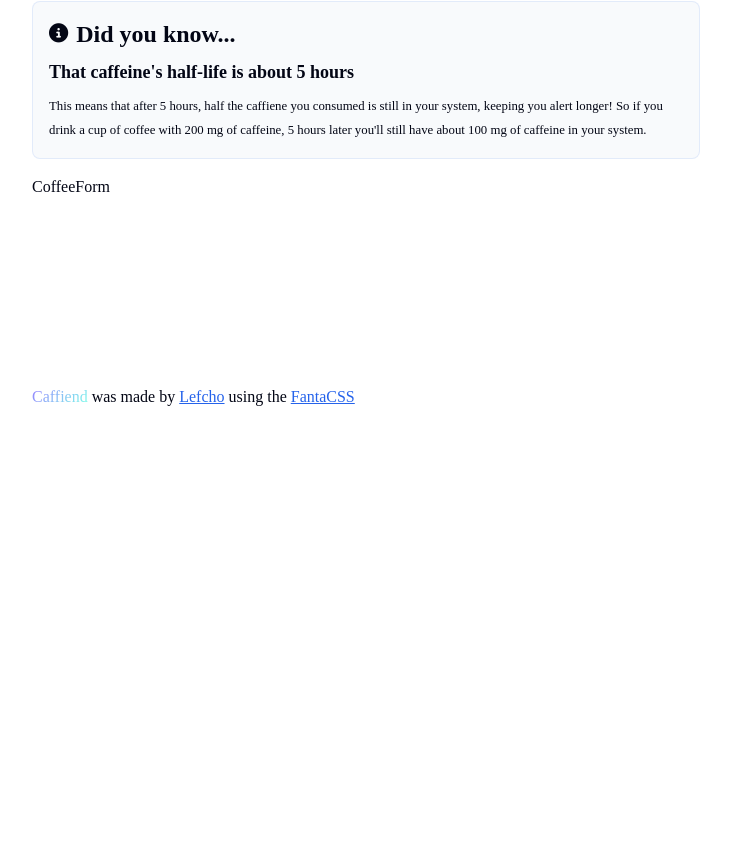
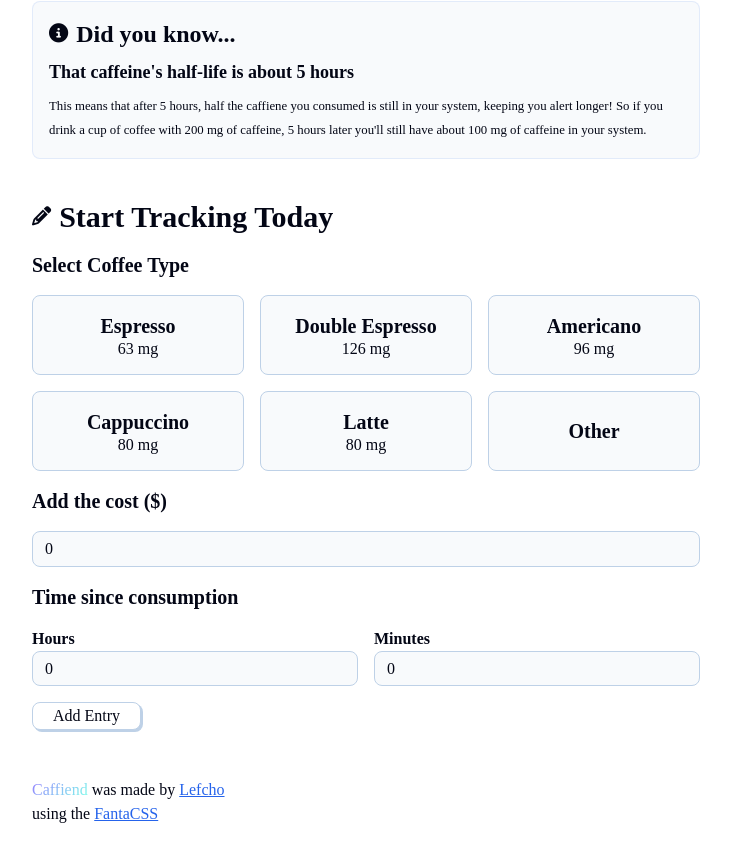
Before and after one commit to lefcho/coffee-tracker, a React (Vite) app: page / in a window 1280 px wide. Shown: the part 343-1204 px from the top of the page, without its empty margins (274-1005 px from the left). Before the commit the page ends 800 px from the top, so only its background shows below. Built offline with nearby package versions, Linux system fonts and the light colour scheme; a web font is replaced by a local one.

Commit message:
added: CoffeeForm

```diff
--- a/src/components/CoffeeForm.jsx
+++ b/src/components/CoffeeForm.jsx
@@ -1,9 +1,121 @@
-import React from 'react'
+import React, { useState } from "react";
+import { coffeeOptions, hoursSelection, minsSelection } from "../utils";
 
 function CoffeeForm() {
-  return (
-    <div>CoffeeForm</div>
-  )
-}
+    const [showCoffeeTypes, setShowCoffeeTypes] = useState(false);
+    const [selectedCoffee, setSelectedCoffee] = useState(null);
+    const [coffeeCost, setCoffeeCost] = useState(0);
+    const [hour, setHour] = useState(0);
+    const [min, setMin] = useState(0);
 
-export default CoffeeForm
+    function handleSubmitForm() {
+        console.log(selectedCoffee, coffeeCost, hour, min);
+
+    }
+
+    return (
+        <>
+        <div className="section-header">
+            <i className="fa-solid fa-pencil"></i>
+            <h2>Start Tracking Today</h2>
+        </div>
+        <h4>Select Coffee Type</h4>
+        <div className="coffee-grid">
+            {coffeeOptions.slice(0, 5).map((option, optionIndex) => {
+            return (
+                <button
+                onClick={() => {
+                    setSelectedCoffee(option.name)
+                    setShowCoffeeTypes(false)
+                }}
+                className={
+                    "button-card" + ((option.name === selectedCoffee)
+                    ? " coffee-button-selected"
+                    : "")
+                }
+                key={optionIndex}
+                >
+                <h4>{option.name}</h4>
+                <p>{option.caffeine} mg</p>
+                </button>
+            );
+            })}
+            <button
+            onClick={() => {
+                setShowCoffeeTypes(true)
+                setSelectedCoffee(null)
+            }}
+            className={
+                "button-card" + (showCoffeeTypes
+                ? " coffee-button-selected"
+                : "")
+            }
+            >
+            <h4>Other</h4>
+            </button>
+        </div>
+        {showCoffeeTypes && (
+            <select onChange={(e) => {
+                setSelectedCoffee(e.target.value)
+
+            }} name="coffee-list" id="coffee-list">
+            <option value="{null}">Select Type</option>
+            {coffeeOptions.map((option, optionIndex) => {
+                return (
+                <option value={option.name} key={optionIndex}>
+                    {option.name} ({option.caffeine}mg)
+                </option>
+                );
+            })}
+            </select>
+        )}
+        <h4>Add the cost ($)</h4>
+        <input
+            onChange={(e) => {
+                setCoffeeCost(e.target.value)
+            }}
+            value={coffeeCost}
+            className="w-full"
+            type="number"
+            placeholder="Cost" />
+        <h4>Time since consumption</h4>
+        <div className="time-entry">
+            <div>
+            <h6>Hours</h6>
+            <select
+                onChange={(e) => setHour(e.target.value)}
+                name="hours-select"
+                id="hours-select">
+                {hoursSelection.map((hour) => {
+                return (
+                    <option value={hour} key={hour}>
+                    {hour}
+                    </option>
+                );
+                })}
+            </select>
+            </div>
+            <div>
+            <h6>Minutes</h6>
+            <select
+                onChange={(e) => setMin(e.target.value)}
+                name="mins-select"
+                id="mins-select">
+                {minsSelection.map((min) => {
+                return (
+                    <option value={min} key={min}>
+                    {min}
+                    </option>
+                );
+                })}
+            </select>
+            </div>
+        </div>
+        <button onClick={handleSubmitForm} >
+            <p>Add Entry</p>
+        </button>
+        </>
+    );
+    }
+
+export default CoffeeForm;
--- a/src/components/Layout.jsx
+++ b/src/components/Layout.jsx
@@ -22,7 +22,7 @@ function Layout(props) {
         <span className="text-gradient">Caffiend</span> was made by{" "}
         <a href="#" target="_blank">
         Lefcho
-        </a>{" "}
+        </a>{" "}<br/>
         using the{" "}
         <a href="https://www.fantacss.smoljames.com" target="_blank">
           FantaCSS
--- a/src/utils/index.js
+++ b/src/utils/index.js
@@ -2,239 +2,256 @@ export const statusLevels = {
   low: {
     color: "#047857",
     background: "#d1fae5",
-        description: 'Caffeine levels are mild, resulting in a light boost in alertness with minimal side effects.',
-        maxLevel: 100
+    description:
+      "Caffeine levels are mild, resulting in a light boost in alertness with minimal side effects.",
+    maxLevel: 100,
   },
   moderate: {
     color: "#b45309",
     background: "#fef3c7",
-        description: 'A moderate amount of caffeine leads to noticeable stimulation, increased focus, and potential restlessness.',
-        maxLevel: 200
+    description:
+      "A moderate amount of caffeine leads to noticeable stimulation, increased focus, and potential restlessness.",
+    maxLevel: 200,
   },
   high: {
     color: "#e11d48",
     background: "#ffe4e6",
-        description: 'Elevated caffeine levels can cause jitteriness, rapid heartbeat, and trouble concentrating, signaling an excessive intake.',
-        maxLevel: 9999
+    description:
+      "Elevated caffeine levels can cause jitteriness, rapid heartbeat, and trouble concentrating, signaling an excessive intake.",
+    maxLevel: 9999,
   },
-}
+};
 
 export const coffeeConsumptionHistory = {
-    "1727579064032": { "name": "Americano", "cost": 5.52 },
-    "1727629263026": { "name": "Rockstar Energy (16oz)", "cost": 6.78 },
-    "1727571485301": { "name": "Macchiato", "cost": 6.93 },
-    "1727585485245": { "name": "Instant Coffee (1 tsp)", "cost": 4.90 },
-    "1727614392214": { "name": "Irish Coffee", "cost": 4.88 },
-    "1727642088808": { "name": "Flat White", "cost": 5.04 },
-    "1727600684481": { "name": "Latte", "cost": 3.99 },
-    "1727615806680": { "name": "Drip Coffee (12oz)", "cost": 3.59 },
-    "1727609623836": { "name": "Bang Energy (16oz)", "cost": 3.43 },
-    "1727647449961": { "name": "Monster Java (15oz)", "cost": 4.44 },
-    "1727595771504": { "name": "Red Eye", "cost": 3.45 },
-    "1727586709242": { "name": "5-hour Energy (2oz)", "cost": 5.60 },
-    "1727592250322": { "name": "Cortado", "cost": 4.48 },
-    "1727630731059": { "name": "NOS Energy Drink (16oz)", "cost": 3.71 },
-    "1727584588314": { "name": "Drip Coffee (12oz)", "cost": 5.96 },
-    "1727630390005": { "name": "Celsius Energy Drink (12oz)", "cost": 3.23 },
-    "1727595715018": { "name": "Matcha Latte", "cost": 4.49 },
-    "1727605577918": { "name": "AMP Energy Drink (16oz)", "cost": 6.29 },
-    "1727565390441": { "name": "Vietnamese Coffee", "cost": 3.38 },
-    "1727641229973": { "name": "Flat White", "cost": 5.42 },
-    "1727610658037": { "name": "Black Coffee (8oz)", "cost": 3.46 },
-    "1727620751667": { "name": "Bang Energy (16oz)", "cost": 6.39 },
-    "1727597163157": { "name": "Monster Energy (16oz)", "cost": 6.81 },
-    "1727590586957": { "name": "Iced Coffee (8oz)", "cost": 3.76 },
-    "1727610760698": { "name": "Monster Java (15oz)", "cost": 4.41 },
-    "1727601688000": { "name": "Nitro Cold Brew (12oz)", "cost": 4.59 },
-    "1727602354621": { "name": "Turkish Coffee", "cost": 3.96 },
-    "1727599341790": { "name": "Double Espresso", "cost": 5.89 },
-    "1727566519925": { "name": "Flat White", "cost": 3.87 },
-    "1727554338958": { "name": "Espresso", "cost": 3.51 },
-    "1727623439992": { "name": "Red Bull (8.4oz)", "cost": 5.21 },
-    "1727569314281": { "name": "AMP Energy Drink (16oz)", "cost": 5.58 },
-    "1727577846796": { "name": "Starbucks Doubleshot (6.5oz)", "cost": 6.51 },
-    "1727651270793": { "name": "Drip Coffee (12oz)", "cost": 5.49 },
-    "1727571590403": { "name": "Red Eye", "cost": 3.66 },
-    "1727575199865": { "name": "Reign Energy Drink (16oz)", "cost": 6.94 },
-    "1727613114673": { "name": "Vietnamese Coffee", "cost": 4.08 },
-    "1727553981855": { "name": "Cold Brew (12oz)", "cost": 4.87 },
-    "1727628992138": { "name": "Zipfizz (1 tube)", "cost": 6.58 },
-    "1727626471677": { "name": "Reign Energy Drink (16oz)", "cost": 3.24 },
-    "1727618530023": { "name": "Zipfizz (1 tube)", "cost": 6.99 },
-    "1727616747401": { "name": "Turkish Coffee", "cost": 5.38 },
-    "1727635847332": { "name": "Black Coffee (8oz)", "cost": 6.11 }
-}
+  1727579064032: { name: "Americano", cost: 5.52 },
+  1727629263026: { name: "Rockstar Energy (16oz)", cost: 6.78 },
+  1727571485301: { name: "Macchiato", cost: 6.93 },
+  1727585485245: { name: "Instant Coffee (1 tsp)", cost: 4.9 },
+  1727614392214: { name: "Irish Coffee", cost: 4.88 },
+  1727642088808: { name: "Flat White", cost: 5.04 },
+  1727600684481: { name: "Latte", cost: 3.99 },
+  1727615806680: { name: "Drip Coffee (12oz)", cost: 3.59 },
+  1727609623836: { name: "Bang Energy (16oz)", cost: 3.43 },
+  1727647449961: { name: "Monster Java (15oz)", cost: 4.44 },
+  1727595771504: { name: "Red Eye", cost: 3.45 },
+  1727586709242: { name: "5-hour Energy (2oz)", cost: 5.6 },
+  1727592250322: { name: "Cortado", cost: 4.48 },
+  1727630731059: { name: "NOS Energy Drink (16oz)", cost: 3.71 },
+  1727584588314: { name: "Drip Coffee (12oz)", cost: 5.96 },
+  1727630390005: { name: "Celsius Energy Drink (12oz)", cost: 3.23 },
+  1727595715018: { name: "Matcha Latte", cost: 4.49 },
+  1727605577918: { name: "AMP Energy Drink (16oz)", cost: 6.29 },
+  1727565390441: { name: "Vietnamese Coffee", cost: 3.38 },
+  1727641229973: { name: "Flat White", cost: 5.42 },
+  1727610658037: { name: "Black Coffee (8oz)", cost: 3.46 },
+  1727620751667: { name: "Bang Energy (16oz)", cost: 6.39 },
+  1727597163157: { name: "Monster Energy (16oz)", cost: 6.81 },
+  1727590586957: { name: "Iced Coffee (8oz)", cost: 3.76 },
+  1727610760698: { name: "Monster Java (15oz)", cost: 4.41 },
+  1727601688000: { name: "Nitro Cold Brew (12oz)", cost: 4.59 },
+  1727602354621: { name: "Turkish Coffee", cost: 3.96 },
+  1727599341790: { name: "Double Espresso", cost: 5.89 },
+  1727566519925: { name: "Flat White", cost: 3.87 },
+  1727554338958: { name: "Espresso", cost: 3.51 },
+  1727623439992: { name: "Red Bull (8.4oz)", cost: 5.21 },
+  1727569314281: { name: "AMP Energy Drink (16oz)", cost: 5.58 },
+  1727577846796: { name: "Starbucks Doubleshot (6.5oz)", cost: 6.51 },
+  1727651270793: { name: "Drip Coffee (12oz)", cost: 5.49 },
+  1727571590403: { name: "Red Eye", cost: 3.66 },
+  1727575199865: { name: "Reign Energy Drink (16oz)", cost: 6.94 },
+  1727613114673: { name: "Vietnamese Coffee", cost: 4.08 },
+  1727553981855: { name: "Cold Brew (12oz)", cost: 4.87 },
+  1727628992138: { name: "Zipfizz (1 tube)", cost: 6.58 },
+  1727626471677: { name: "Reign Energy Drink (16oz)", cost: 3.24 },
+  1727618530023: { name: "Zipfizz (1 tube)", cost: 6.99 },
+  1727616747401: { name: "Turkish Coffee", cost: 5.38 },
+  1727635847332: { name: "Black Coffee (8oz)", cost: 6.11 },
+};
+
+export const hoursSelection = [
+  0, 1, 2, 3, 4, 5, 6, 7, 8, 9, 10, 11, 12, 13, 14, 15, 16, 17, 18, 19, 20, 21,
+  22, 23,
+];
+
+export const minsSelection = [0, 5, 10, 15, 20, 30, 45];
 
 export const coffeeOptions = [
-    { "name": "Espresso", "caffeine": 63 },
-    { "name": "Double Espresso", "caffeine": 126 },
-    { "name": "Americano", "caffeine": 96 },
-    { "name": "Cappuccino", "caffeine": 80 },
-    { "name": "Latte", "caffeine": 80 },
-    { "name": "Mocha", "caffeine": 90 },
-    { "name": "Macchiato", "caffeine": 85 },
-    { "name": "Flat White", "caffeine": 130 },
-    { "name": "Cortado", "caffeine": 85 },
-    { "name": "Red Eye", "caffeine": 159 },
-    { "name": "Black Coffee (8oz)", "caffeine": 95 },
-    { "name": "Iced Coffee (8oz)", "caffeine": 90 },
-    { "name": "Cold Brew (12oz)", "caffeine": 155 },
-    { "name": "Nitro Cold Brew (12oz)", "caffeine": 215 },
-    { "name": "Drip Coffee (12oz)", "caffeine": 120 },
-    { "name": "Frappuccino", "caffeine": 95 },
-    { "name": "Turkish Coffee", "caffeine": 160 },
-    { "name": "Irish Coffee", "caffeine": 70 },
-    { "name": "Vietnamese Coffee", "caffeine": 100 },
-    { "name": "Affogato", "caffeine": 65 },
-    { "name": "Instant Coffee (1 tsp)", "caffeine": 30 },
-    { "name": "Decaf Coffee", "caffeine": 2 },
-    { "name": "Chai Latte", "caffeine": 40 },
-    { "name": "Matcha Latte", "caffeine": 70 },
-    { "name": "Monster Energy (16oz)", "caffeine": 160 },
-    { "name": "Red Bull (8.4oz)", "caffeine": 80 },
-    { "name": "Rockstar Energy (16oz)", "caffeine": 160 },
-    { "name": "Bang Energy (16oz)", "caffeine": 300 },
-    { "name": "Celsius Energy Drink (12oz)", "caffeine": 200 },
-    { "name": "5-hour Energy (2oz)", "caffeine": 200 },
-    { "name": "NOS Energy Drink (16oz)", "caffeine": 160 },
-    { "name": "Reign Energy Drink (16oz)", "caffeine": 300 },
-    { "name": "Starbucks Doubleshot (6.5oz)", "caffeine": 135 },
-    { "name": "Monster Java (15oz)", "caffeine": 188 },
-    { "name": "AMP Energy Drink (16oz)", "caffeine": 142 },
-    { "name": "Zipfizz (1 tube)", "caffeine": 100 }
-]
+  { name: "Espresso", caffeine: 63 },
+  { name: "Double Espresso", caffeine: 126 },
+  { name: "Americano", caffeine: 96 },
+  { name: "Cappuccino", caffeine: 80 },
+  { name: "Latte", caffeine: 80 },
+  { name: "Mocha", caffeine: 90 },
+  { name: "Macchiato", caffeine: 85 },
+  { name: "Flat White", caffeine: 130 },
+  { name: "Cortado", caffeine: 85 },
+  { name: "Red Eye", caffeine: 159 },
+  { name: "Black Coffee (8oz)", caffeine: 95 },
+  { name: "Iced Coffee (8oz)", caffeine: 90 },
+  { name: "Cold Brew (12oz)", caffeine: 155 },
+  { name: "Nitro Cold Brew (12oz)", caffeine: 215 },
+  { name: "Drip Coffee (12oz)", caffeine: 120 },
+  { name: "Frappuccino", caffeine: 95 },
+  { name: "Turkish Coffee", caffeine: 160 },
+  { name: "Irish Coffee", caffeine: 70 },
+  { name: "Vietnamese Coffee", caffeine: 100 },
+  { name: "Affogato", caffeine: 65 },
+  { name: "Instant Coffee (1 tsp)", caffeine: 30 },
+  { name: "Decaf Coffee", caffeine: 2 },
+  { name: "Chai Latte", caffeine: 40 },
+  { name: "Matcha Latte", caffeine: 70 },
+  { name: "Monster Energy (16oz)", caffeine: 160 },
+  { name: "Red Bull (8.4oz)", caffeine: 80 },
+  { name: "Rockstar Energy (16oz)", caffeine: 160 },
+  { name: "Bang Energy (16oz)", caffeine: 300 },
+  { name: "Celsius Energy Drink (12oz)", caffeine: 200 },
+  { name: "5-hour Energy (2oz)", caffeine: 200 },
+  { name: "NOS Energy Drink (16oz)", caffeine: 160 },
+  { name: "Reign Energy Drink (16oz)", caffeine: 300 },
+  { name: "Starbucks Doubleshot (6.5oz)", caffeine: 135 },
+  { name: "Monster Java (15oz)", caffeine: 188 },
+  { name: "AMP Energy Drink (16oz)", caffeine: 142 },
+  { name: "Zipfizz (1 tube)", caffeine: 100 },
+];
 
-const halfLifeHours = 5
-
+const halfLifeHours = 5;
 
 export function calculateCurrentCaffeineLevel(historyData) {
-    const currentTime = Date.now()
-    const halfLife = halfLifeHours * 60 * 60 * 1000 // 5 hours in milliseconds
-    const maxAge = 48 * 60 * 60 * 1000 // 48 hours in milliseconds
+  const currentTime = Date.now();
+  const halfLife = halfLifeHours * 60 * 60 * 1000; // 5 hours in milliseconds
+  const maxAge = 48 * 60 * 60 * 1000; // 48 hours in milliseconds
 
-    let totalCaffeine = 0
+  let totalCaffeine = 0;
 
   for (const [timestamp, entry] of Object.entries(historyData)) {
-        const timeElapsed = currentTime - parseInt(timestamp)
+    const timeElapsed = currentTime - parseInt(timestamp);
 
     // Ignore entries older than 48 hours
     if (timeElapsed <= maxAge) {
-            const caffeineInitial = getCaffeineAmount(entry.name)
+      const caffeineInitial = getCaffeineAmount(entry.name);
       // Calculate the remaining caffeine using the half-life formula
-            const remainingCaffeine = caffeineInitial * Math.pow(0.5, timeElapsed / halfLife)
-            totalCaffeine += remainingCaffeine
+      const remainingCaffeine =
+        caffeineInitial * Math.pow(0.5, timeElapsed / halfLife);
+      totalCaffeine += remainingCaffeine;
     }
   }
 
-    return totalCaffeine.toFixed(2)
+  return totalCaffeine.toFixed(2);
 }
 
 // Helper function to get caffeine amount based on the coffee name
 export function getCaffeineAmount(coffeeName) {
-    const coffee = coffeeOptions.find(c => c.name === coffeeName)
-    return coffee ? coffee.caffeine : 0
+  const coffee = coffeeOptions.find((c) => c.name === coffeeName);
+  return coffee ? coffee.caffeine : 0;
 }
 
 export function getTopThreeCoffees(historyData) {
-    const coffeeCount = {}
+  const coffeeCount = {};
 
   // Count occurrences of each coffee type
   for (const entry of Object.values(historyData)) {
-        const coffeeName = entry.name
+    const coffeeName = entry.name;
     if (coffeeCount[coffeeName]) {
-            coffeeCount[coffeeName]++
+      coffeeCount[coffeeName]++;
     } else {
-            coffeeCount[coffeeName] = 1
+      coffeeCount[coffeeName] = 1;
     }
   }
 
   // Convert coffeeCount object to an array of [coffeeName, count] and sort by count
-    const sortedCoffees = Object.entries(coffeeCount).sort((a, b) => b[1] - a[1])
+  const sortedCoffees = Object.entries(coffeeCount).sort((a, b) => b[1] - a[1]);
 
   // Calculate total coffees consumed
-    const totalCoffees = Object.values(coffeeCount).reduce((sum, count) => sum + count, 0)
+  const totalCoffees = Object.values(coffeeCount).reduce(
+    (sum, count) => sum + count,
+    0
+  );
 
   // Get the top 3 most popular coffees
   const topThree = sortedCoffees.slice(0, 3).map(([coffeeName, count]) => {
-        const percentage = ((count / totalCoffees) * 100).toFixed(2)
+    const percentage = ((count / totalCoffees) * 100).toFixed(2);
     return {
       coffeeName: coffeeName,
       count: count,
-            percentage: percentage + '%'
-        }
-    })
+      percentage: percentage + "%",
+    };
+  });
 
-    return topThree
+  return topThree;
 }
 
 export function timeSinceConsumption(utcMilliseconds) {
-    const now = Date.now()
-    const diffInMilliseconds = now - utcMilliseconds
+  const now = Date.now();
+  const diffInMilliseconds = now - utcMilliseconds;
 
   // Convert to seconds, minutes, hours, days, and months
-    const seconds = Math.floor(diffInMilliseconds / 1000)
-    const minutes = Math.floor(seconds / 60)
-    const hours = Math.floor(minutes / 60)
-    const days = Math.floor(hours / 24)
-    const months = Math.floor(days / 30)
+  const seconds = Math.floor(diffInMilliseconds / 1000);
+  const minutes = Math.floor(seconds / 60);
+  const hours = Math.floor(minutes / 60);
+  const days = Math.floor(hours / 24);
+  const months = Math.floor(days / 30);
 
   // Get the remainder for each unit
-    const remainingDays = days % 30
-    const remainingHours = hours % 24
-    const remainingMinutes = minutes % 60
-    const remainingSeconds = seconds % 60
+  const remainingDays = days % 30;
+  const remainingHours = hours % 24;
+  const remainingMinutes = minutes % 60;
+  const remainingSeconds = seconds % 60;
 
   // Construct the string
-    let result = ''
-    if (months > 0) result += `${months}M `
-    if (remainingDays > 0) result += `${remainingDays}D `
-    if (remainingHours > 0) result += `${remainingHours}H `
-    if (remainingMinutes > 0) result += `${remainingMinutes}M `
-    if (remainingSeconds > 0 || result === '') result += `${remainingSeconds}S` // Show seconds even if they're 0 if nothing else exists
+  let result = "";
+  if (months > 0) result += `${months}M `;
+  if (remainingDays > 0) result += `${remainingDays}D `;
+  if (remainingHours > 0) result += `${remainingHours}H `;
+  if (remainingMinutes > 0) result += `${remainingMinutes}M `;
+  if (remainingSeconds > 0 || result === "") result += `${remainingSeconds}S`; // Show seconds even if they're 0 if nothing else exists
 
-    return result.trim() // Remove any trailing space
+  return result.trim(); // Remove any trailing space
 }
 
 // This function was added during recording
 export function calculateCoffeeStats(coffeeConsumptionHistory) {
-    const dailyStats = {}
-    let totalCoffees = 0
-    let totalCost = 0
-    let totalCaffeine = 0
-    let totalDaysWithCoffee = 0
+  const dailyStats = {};
+  let totalCoffees = 0;
+  let totalCost = 0;
+  let totalCaffeine = 0;
+  let totalDaysWithCoffee = 0;
 
   for (const [timestamp, coffee] of Object.entries(coffeeConsumptionHistory)) {
-        const date = new Date(parseInt(timestamp)).toISOString().split('T')[0] // Extract date in YYYY-MM-DD format
-        const caffeine = getCaffeineAmount(coffee.name)
-        const cost = parseFloat(coffee.cost)
+    const date = new Date(parseInt(timestamp)).toISOString().split("T")[0]; // Extract date in YYYY-MM-DD format
+    const caffeine = getCaffeineAmount(coffee.name);
+    const cost = parseFloat(coffee.cost);
 
     // Initialize or update the daily stats
     if (!dailyStats[date]) {
-            dailyStats[date] = { caffeine: 0, cost: 0, count: 0 }
+      dailyStats[date] = { caffeine: 0, cost: 0, count: 0 };
     }
 
-        dailyStats[date].caffeine += caffeine
-        dailyStats[date].cost += cost
-        dailyStats[date].count += 1
+    dailyStats[date].caffeine += caffeine;
+    dailyStats[date].cost += cost;
+    dailyStats[date].count += 1;
 
     // Update totals
-        totalCoffees += 1
-        totalCost += cost
+    totalCoffees += 1;
+    totalCost += cost;
   }
 
   const days = Object.keys(dailyStats).length;
   const dailyCaffeine = {};
   for (const [date, stats] of Object.entries(dailyStats)) {
     if (stats.caffeine > 0) {
-            totalCaffeine += stats.caffeine
+      totalCaffeine += stats.caffeine;
       totalDaysWithCoffee += 1; // Count days when caffeine was consumed
     }
   }
 
   // Calculate average daily caffeine and average daily cost
-    const averageDailyCaffeine = totalDaysWithCoffee > 0 ? (totalCaffeine / totalDaysWithCoffee).toFixed(2) : 0
-    const averageDailyCost = totalDaysWithCoffee > 0 ? (totalCost / totalDaysWithCoffee).toFixed(2) : 0
-    console.log(totalCost, typeof totalCost)
+  const averageDailyCaffeine =
+    totalDaysWithCoffee > 0
+      ? (totalCaffeine / totalDaysWithCoffee).toFixed(2)
+      : 0;
+  const averageDailyCost =
+    totalDaysWithCoffee > 0 ? (totalCost / totalDaysWithCoffee).toFixed(2) : 0;
+  console.log(totalCost, typeof totalCost);
   return {
     daily_caffeine: averageDailyCaffeine,
     daily_cost: averageDailyCost,
```
Lines whose indentation alone changed are shown as unchanged.
